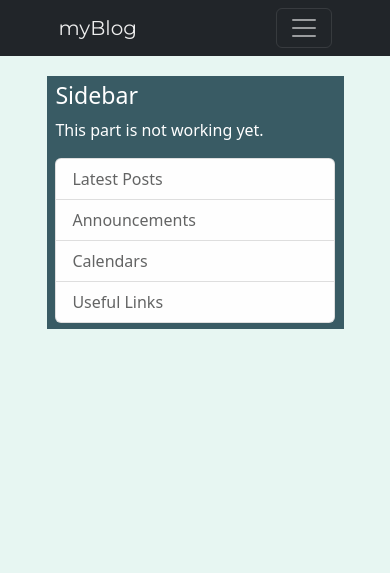
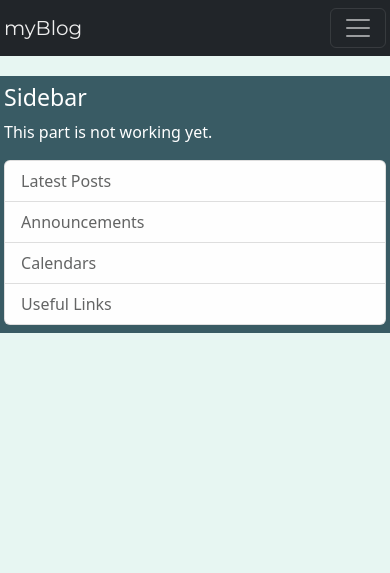
Before and after one commit to Jacek89/myBlog, a Flask app: page / in a window 390 px wide. Shown: the top 573 px of the page. Run offline with Flask 3, Linux system fonts and the light colour scheme; data that the repository does not hold is empty; some libraries are stand-ins or nearby versions.

Commit message:
better adjustment for mobile phones

```diff
--- a/myblog/static/css/main.css
+++ b/myblog/static/css/main.css
@@ -29,18 +29,21 @@
 
 .content {
   background: white;
-  padding: 20px;
+  padding: 20px 2%;
   border: 1px solid #D8D9CF;
   border-radius: 3px;
 }
 
 .container-fluid {
-  padding-left: 15%;
-  padding-right: 15%;
+  padding: 0 1%;
+  max-width: 1200px;
+  width: 100%;
+  margin-left: auto;
+  margin-right: auto;
 }
 
 .main-content {
-  padding-right: 3%;
+  padding-right: 2%;
   padding-top: 20px;
 }
 
@@ -58,7 +61,7 @@
 
 .post-preview {
   background: white;
-  padding: 10px 20px 0px 20px;
+  padding: 10px 1.5% 0px 1.5%;
   border: 1px solid #D8D9CF;
   border-radius: 3px;
   margin-bottom: 20px;
--- a/myblog/templates/base.html
+++ b/myblog/templates/base.html
@@ -19,8 +19,8 @@
     {{ moment.include_moment() }}
 </head>
 <body>
-
-<div class="container-fluid bg-dark">
+<div class ="bg-dark">
+    <div class="container-fluid">
         <nav class="navbar navbar-expand-lg navbar-dark">
             <a class="navbar-brand" href="{{ url_for('blog.home') }}">myBlog</a>
             <button class="navbar-toggler" type="button" data-bs-toggle="collapse" data-bs-target="#navbarTogglerDemo01" aria-controls="navbarTogglerDemo01" aria-expanded="false" aria-label="Toggle navigation">
@@ -64,6 +64,7 @@
             </div>
         </nav>
     </div>
+</div>
 <div class="container-fluid">
     <div class="row">
         <div class="col-md-8 main-content">
--- a/myblog/templates/index.html
+++ b/myblog/templates/index.html
@@ -5,7 +5,6 @@
 <div class="post-preview">
     <div class="container">
         <div class="row">
-            <a href="{{ url_for('blog.show_post', post_id=post.id) }}">
             <div class="col-lg-4">
                 <a href="{{ url_for('blog.show_post', post_id=post.id) }}">
                     <img class="post-preview-img" src="{{ post.img_url }}">
```
Also changed, not shown: myblog/templates/new_post.html (indentation only), myblog/templates/post.html (indentation only), myblog/templates/register.html (indentation only). Lines whose indentation alone changed are shown as unchanged.
